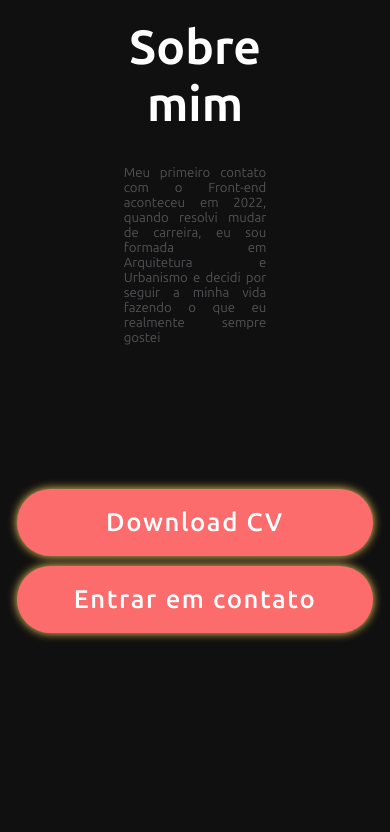
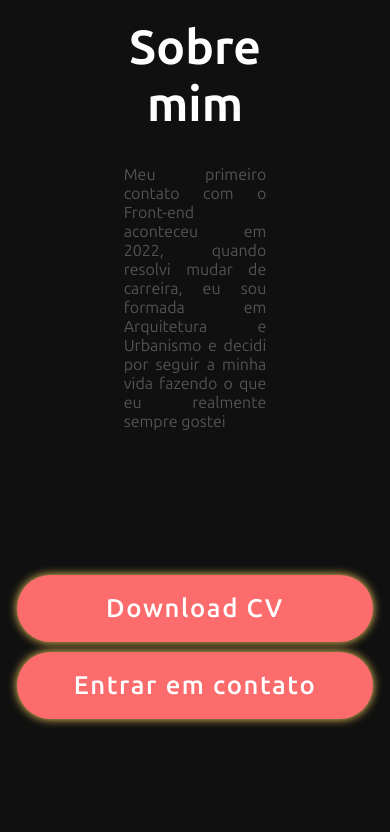
Before and after one commit to geizii/new-portfolio, a plain HTML site: page index.html in a window 390 px wide. Shown: the part 1209-2041 px from the top of the page. Drawn offline with nearby package versions, Linux system fonts and the light colour scheme.

Commit message:
:lipstick: feat: mudança font-size para tamanho de telas menores que 415px

```diff
--- a/src/assets/styles/responsive.css
+++ b/src/assets/styles/responsive.css
@@ -152,7 +152,7 @@
 
     .about-content p {
         text-align: justify;
-        font-size: .825rem;
+        font-size: 1rem;
     }
 
     .about-contact {
--- a/src/assets/styles/styles.css
+++ b/src/assets/styles/styles.css
@@ -23,6 +23,6 @@
     --github-icon: #ffb180;
 }
 
-.title {
+/* .title {
     font-size: 3.5rem;
-}
+} */
```
